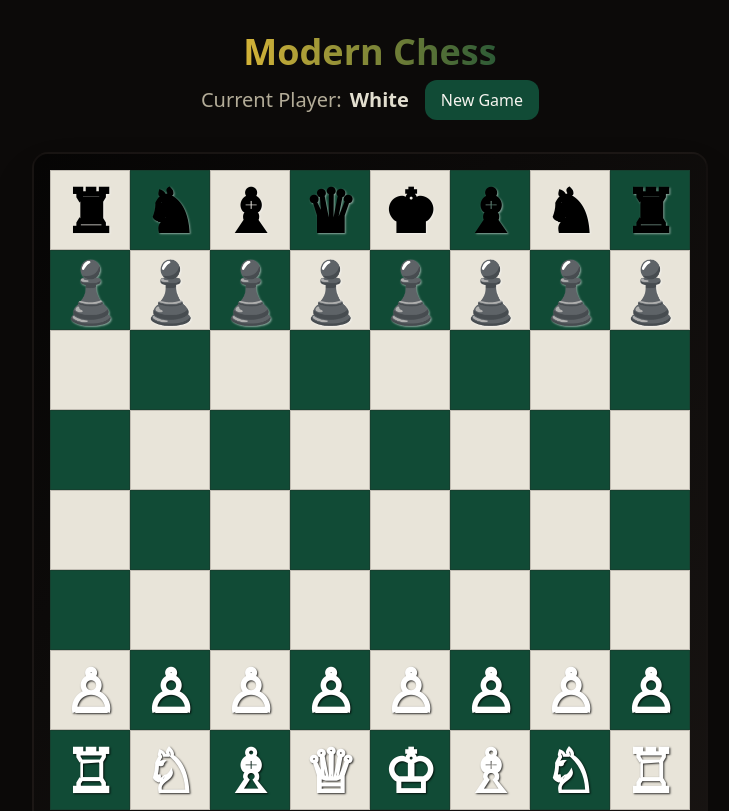
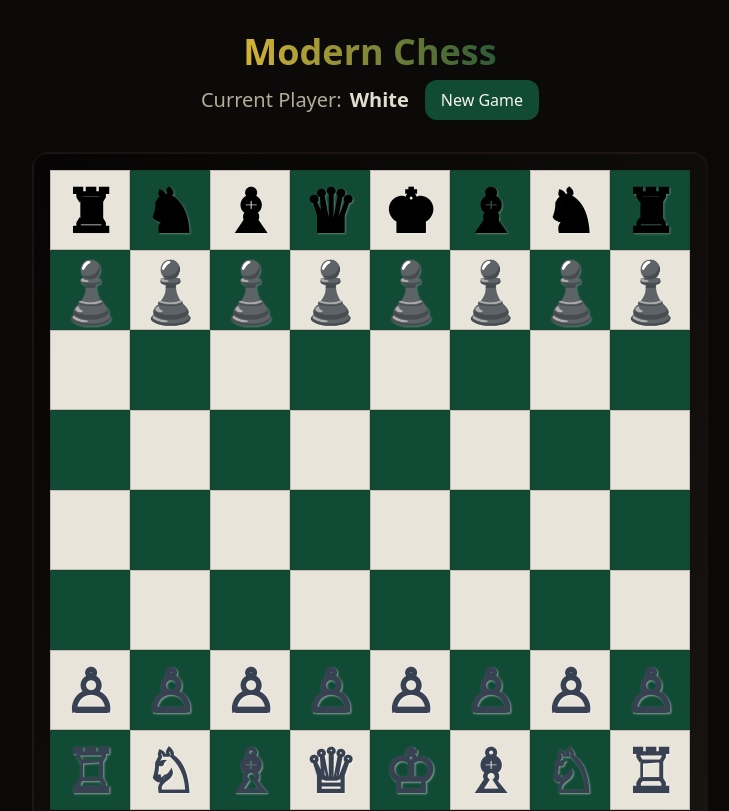
Before and after one commit to jalalferoj/modern-chess-play, a React (Vite) app: page / in a window 1280 px wide. Shown: the top 811 px of the page, without its empty margins (270-999 px from the left). Built offline with nearby package versions, Linux system fonts and the light colour scheme.

Commit message:
Refine white piece colors

```diff
--- a/src/components/ChessPiece.tsx
+++ b/src/components/ChessPiece.tsx
@@ -12,13 +12,13 @@ export const ChessPiece = ({ piece, isSelected }: ChessPieceProps) => {
         text-3xl sm:text-4xl md:text-6xl select-none cursor-pointer
         transition-all duration-300 ease-out font-bold
         ${isSelected ? 'scale-110 drop-shadow-2xl' : 'hover:scale-105'}
-        ${piece.color === 'white' ? 'text-white' : 'text-black'}
+        ${piece.color === 'white' ? 'text-gray-700' : 'text-black'}
       `}
       style={{
         filter: isSelected ? 'drop-shadow(0 0 20px hsl(var(--chess-selected)))' : undefined,
         textShadow: piece.color === 'white'
-          ? '1px 1px 2px rgba(0,0,0,0.8)'
-          : '1px 1px 2px rgba(255,255,255,0.5)'
+          ? '1px 1px 2px rgba(255,255,255,0.5)'
+          : '1px 1px 2px rgba(255,255,255,0.3)'
       }}
     >
       {PIECE_SYMBOLS[piece.color][piece.type]}
```
